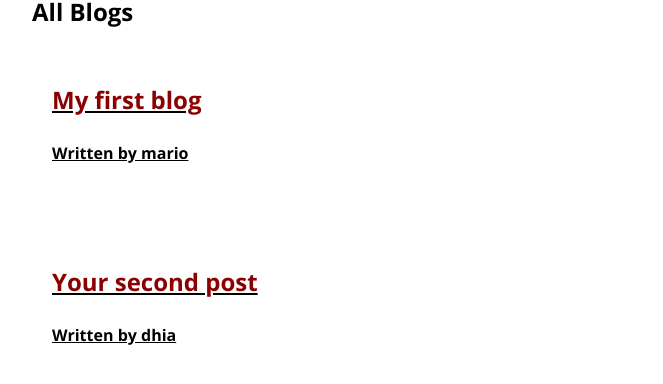
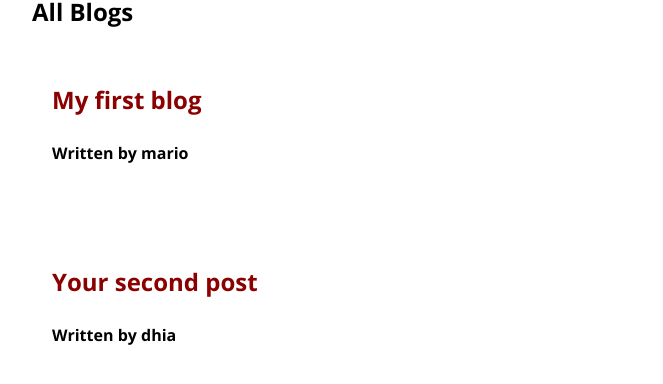
Before and after one commit to meddhiaka/TheDodoBlog, a React app: page / in a window 1280 px wide. Shown: the part 130-514 px from the top of the page, without its empty margins (308-971 px from the left). Built offline with nearby package versions, Linux system fonts and the light colour scheme; data requests are answered from the project's data file; the HTML template or start-up script is replaced by a standard one.

Commit message:
Removing underline decoration

```diff
--- a/src/assets/index.css
+++ b/src/assets/index.css
@@ -65,3 +65,7 @@ body {
   padding: 10px 0;
   color: darkred;
 }
+
+.post-preview a {
+  text-decoration: none;
+}
```
